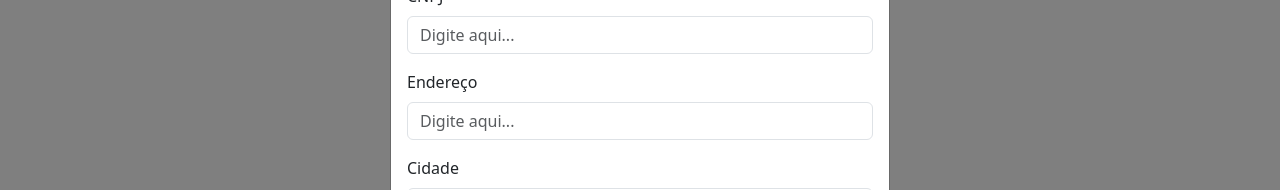
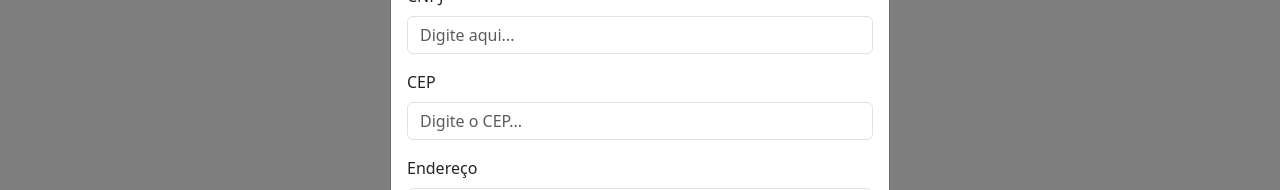
Before and after one commit to joaoadavid/goalfy, a React (Create React App) app: page / in a window 1280 px wide. Both pictures are taken after a click on the button "Novo Registro". Shown: the part 388-578 px from the top of the page. Built offline with nearby package versions, Linux system fonts and the light colour scheme; no server answers.

Commit message:
Ajustes de CEP

```diff
--- a/src/componentes/Clientes.js
+++ b/src/componentes/Clientes.js
@@ -21,6 +21,8 @@ class clientes extends React.Component {
       endereco: '',
       cidade: '',
       clientes: [],
+      cep: '', // Adicione o estado para o CEP
+      estado: '',
       modalAberta: false
     }
   }
@@ -101,6 +103,11 @@ class clientes extends React.Component {
       cnpj: e.target.value
     })
   }
+  atualizaCep = (e) => {
+    this.setState({
+      cep: e.target.value
+    });
+  }
   atualizaEndereco = (e) => {
     this.setState({
       endereco: e.target.value
@@ -111,13 +118,34 @@ class clientes extends React.Component {
       cidade: e.target.value
     })
   }
+  buscarEnderecoPorCep = () => {
+    const { cep } = this.state;
+
+    if (cep.length === 8) {
+      fetch(`https://viacep.com.br/ws/${cep}/json/`)
+        .then(resposta => resposta.json())
+        .then(dados => {
+          this.setState({
+            endereco: dados.logradouro,
+            cidade: dados.localidade,
+            estado: dados.uf
+            // Adicione outros estados de endereço, se necessário (bairro, complemento, etc.)
+          });
+        })
+        .catch(erro => {
+          console.error("Erro ao buscar endereço:", erro);
+        });
+    }
+  }
+
+
 
   submit(event) {
     event.preventDefault();
 
-    const { nome, email, telefone, cnpj, endereco, cidade } = this.state;
+    const { nome, email, telefone, cnpj, cep, cidade } = this.state;
 
-    if (!nome || !email || !telefone || !cnpj || !endereco || !cidade) {
+    if (!nome || !email || !telefone || !cnpj || !cep || !cidade) {
       alert('Por favor, preencha todos os campos obrigatórios.');
       return;
     }
@@ -137,12 +165,15 @@ class clientes extends React.Component {
       return;
     }
 
+    // Chamar a função para buscar o endereço pelo CEP
+    this.buscarEnderecoPorCep();
+
     const cliente = {
       nome: nome,
       email: email,
       telefone: telefone,
       cnpj: cnpj,
-      endereco: endereco,
+      endereco: this.state.endereco, // Preenchido pela função buscarEnderecoPorCep
       cidade: cidade,
     };
 
@@ -150,6 +181,7 @@ class clientes extends React.Component {
     this.fecharModal();
     this.reset();
   }
+
 
   validarEmail(email) {
     const emailRegex = /^[^\s@]+@[^\s@]+\.[^\s@]+$/;
@@ -172,6 +204,7 @@ class clientes extends React.Component {
       email: '',
       telefone: '',
       cnpj: '',
+      cep: '',
       endereco: '',
       cidade: ''
     }
@@ -218,6 +251,18 @@ class clientes extends React.Component {
                 <Form.Label>CNPJ</Form.Label>
                 <Form.Control type="text" placeholder="Digite aqui..." value={this.state.cnpj} onChange={this.atualizaCNPJ} />
               </Form.Group>
+              <Form.Group className="mb-3" controlId="formCep">
+                <Form.Label>CEP</Form.Label>
+                <Form.Control
+                  type="text"
+                  placeholder="Digite o CEP..."
+                  value={this.state.cep}
+                  onChange={this.atualizaCep}
+                  onBlur={this.buscarEnderecoPorCep} // Adicione esta linha
+                />
+              </Form.Group>
+
+
               <Form.Group className="mb-3" controlId="formEndereco">
                 <Form.Label>Endereço</Form.Label>
                 <Form.Control type="text" placeholder="Digite aqui..." value={this.state.endereco} onChange={this.atualizaEndereco} />
```
